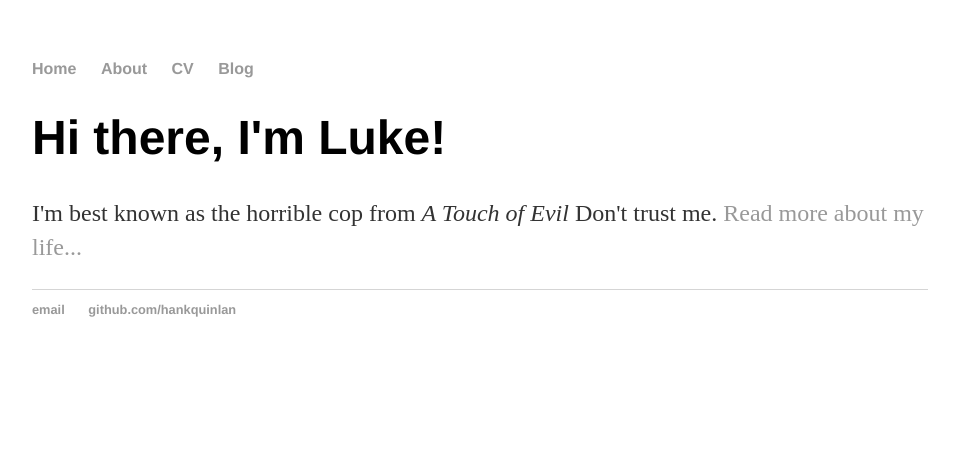
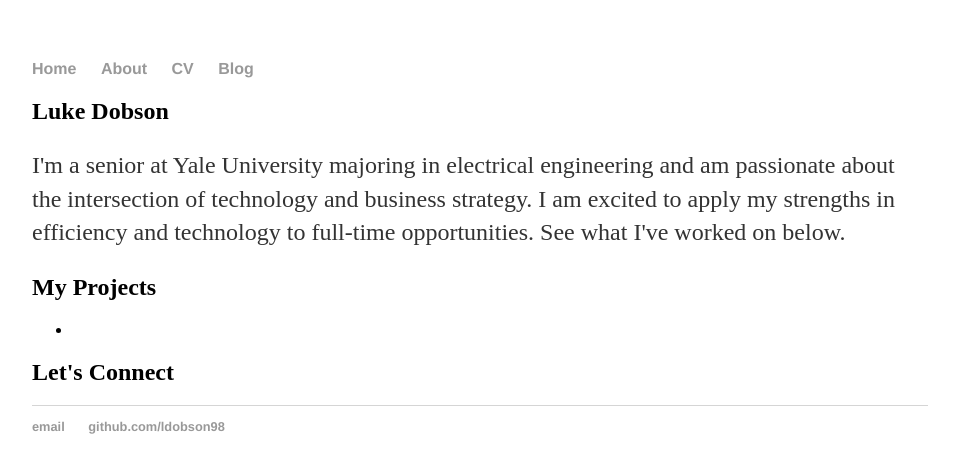
Before and after one commit to ldobson98/ldobson98.github.io, a Jekyll site: the page built from index.html, in a window 1280 px wide. Shown: the top 473 px of the page, without its empty margins (160-1119 px from the left). Built offline with Jekyll 4.4.1, drawn with Linux system fonts in a browser that asks for light colours.

Commit message:
update 1

```diff
--- a/_layouts/default.html
+++ b/_layouts/default.html
@@ -1,8 +1,7 @@
 <!DOCTYPE html>
 	<html>
 		<head>
-			<title>{{ page.title }}</title>
-			<!-- link to main stylesheet -->
+			<title>Luke Dobson | {{ page.title }}</title>
 			<link rel="stylesheet" type="text/css" href="/css/main.css">
 		</head>
 		<body>
@@ -18,11 +17,11 @@
 
 			{{ content }}
 
-			</div><!-- /.container -->
+			</div>
 			<footer>
 	    		<ul>
-	        		<li><a href="mailto:hankquinlanhub@gmail.com">email</a></li>
-	        		<li><a href="https://github.com/hankquinlan">github.com/hankquinlan</a></li>
+	        		<li><a href="mailto:luke.dobson@yale.edu">email</a></li>
+	        		<li><a href="https://github.com/ldobson98">github.com/ldobson98</a></li>
 				</ul>
 			</footer>
 		</body>
--- a/index.html
+++ b/index.html
@@ -1,8 +1,27 @@
 ---
 layout: default
-title: Luke Dobson, Aspiring Product Manager
+title: Aspiring Product Manager
 ---
-<div class="blurb">
-	<h1>Hi there, I'm Luke!</h1>
-		<p>I'm best known as the horrible cop from <em>A Touch of Evil</em> Don't trust me. <a href="/about">Read more about my life...</a></p>
-</div><!-- /.blurb -->
+<section class="hero">
+	<h2>Luke Dobson</h2>
+	<p>I'm a senior at Yale University majoring in electrical engineering and am passionate about the intersection of technology and business strategy. I am excited to apply my strengths in efficiency and technology to full-time opportunities.  See what I've worked on below.
+</section>
+<!-- <section>
+	<h2>Who I Am</h2>
+</section> -->
+<section>
+	<h2>My Projects</h2>
+	<ul>
+		{{ for project in site.data.projects.projects }}
+		<li>
+
+		<h3>{{ project.org }}</h3>
+
+
+		</li>
+		{{ endfor }}
+	</ul>
+</section>
+<section>
+	<h2>Let's Connect</h2>
+</section>
```
Also changed, not shown: _data/projects.json (added, +16 -0 lines).
